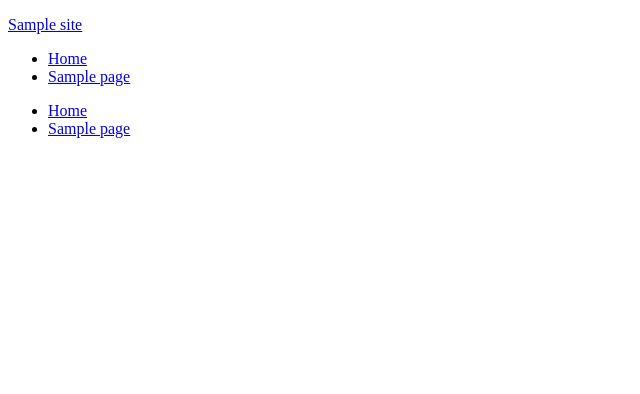
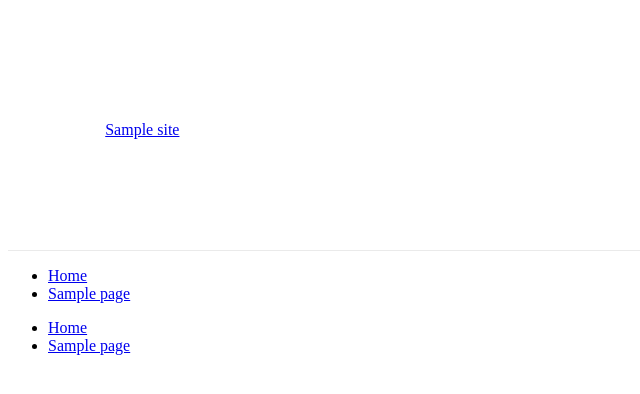
Before and after one commit to KevinDahlberg/wp-ocprogrammer, a WordPress theme: template header.php in a window 1280 px wide. Shown: the top 394 px of the page, without its empty margins (0-640 px from the left). Run offline with PHP 8.4 and a stand-in for WordPress, Linux system fonts and the light colour scheme; the site name, menu and one post (Sample post) are stand-ins, and other content is empty.

Commit message:
added styling

```diff
--- a/header.php
+++ b/header.php
@@ -26,7 +26,7 @@
 	<!-- <a class="skip-link screen-reader-text" href="#content"><?php _e( 'Skip to content', 'twentyfifteen' ); ?></a> -->
 
 	<div>
-		<header>
+		<header class="site-header">
 			<div class="site-branding">
 				<?php
 
--- a/style.css
+++ b/style.css
@@ -50,3 +50,20 @@ Use it to make something cool, have fun, and share what you've learned with othe
  *    16.7 - Desktop X-Large
  * 17.0 - Print
  */
+
+
+/**
+  * 10.0 - Header
+  */
+
+.site-branding {
+  min-height: 2em;
+  padding-right: 60px;
+  position: relative;
+}
+
+.site-header {
+  background-color: #fff;
+  border-bottom: 1px solid rgba(51, 51, 51, 0.1);
+  padding: 7.6923%;
+}
```
